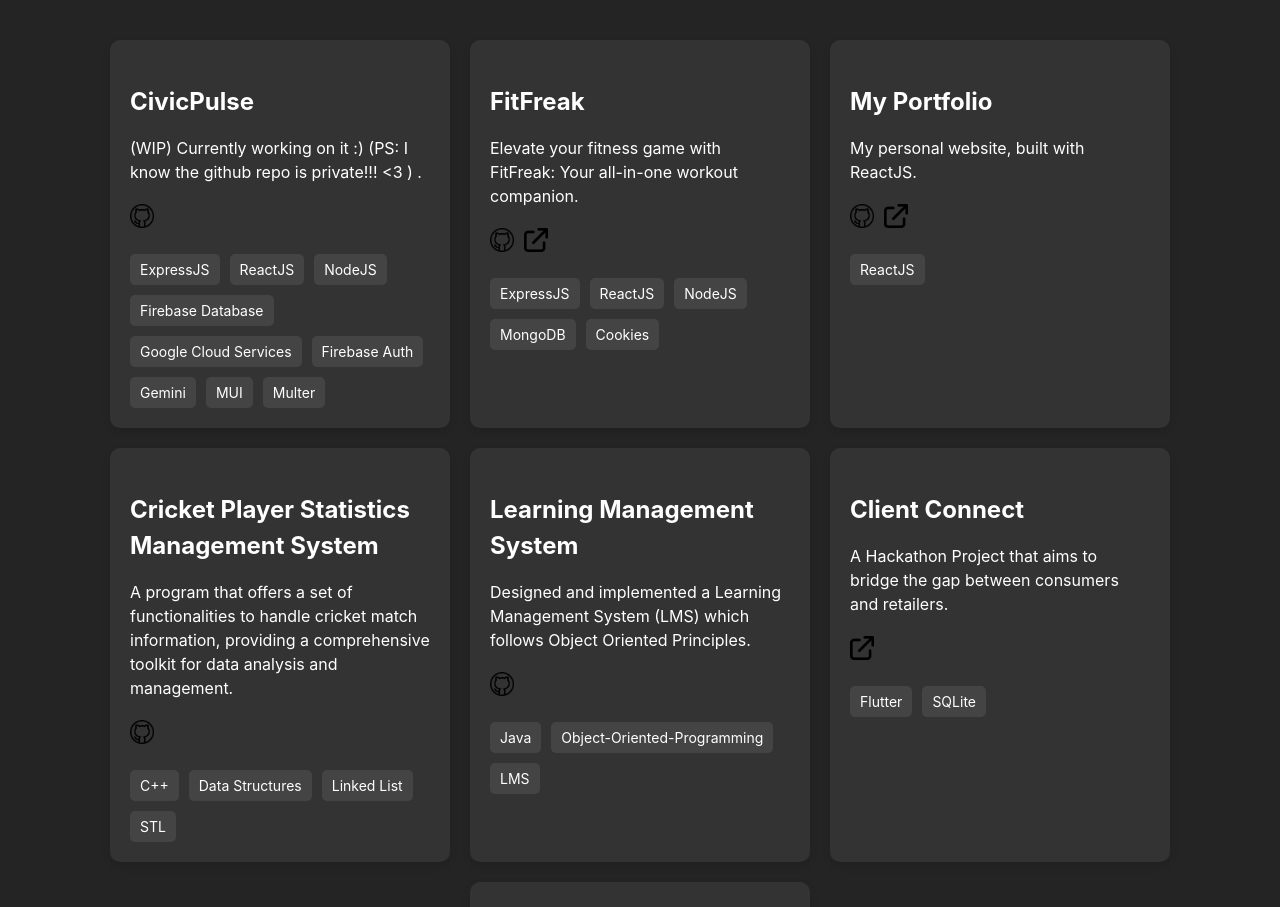
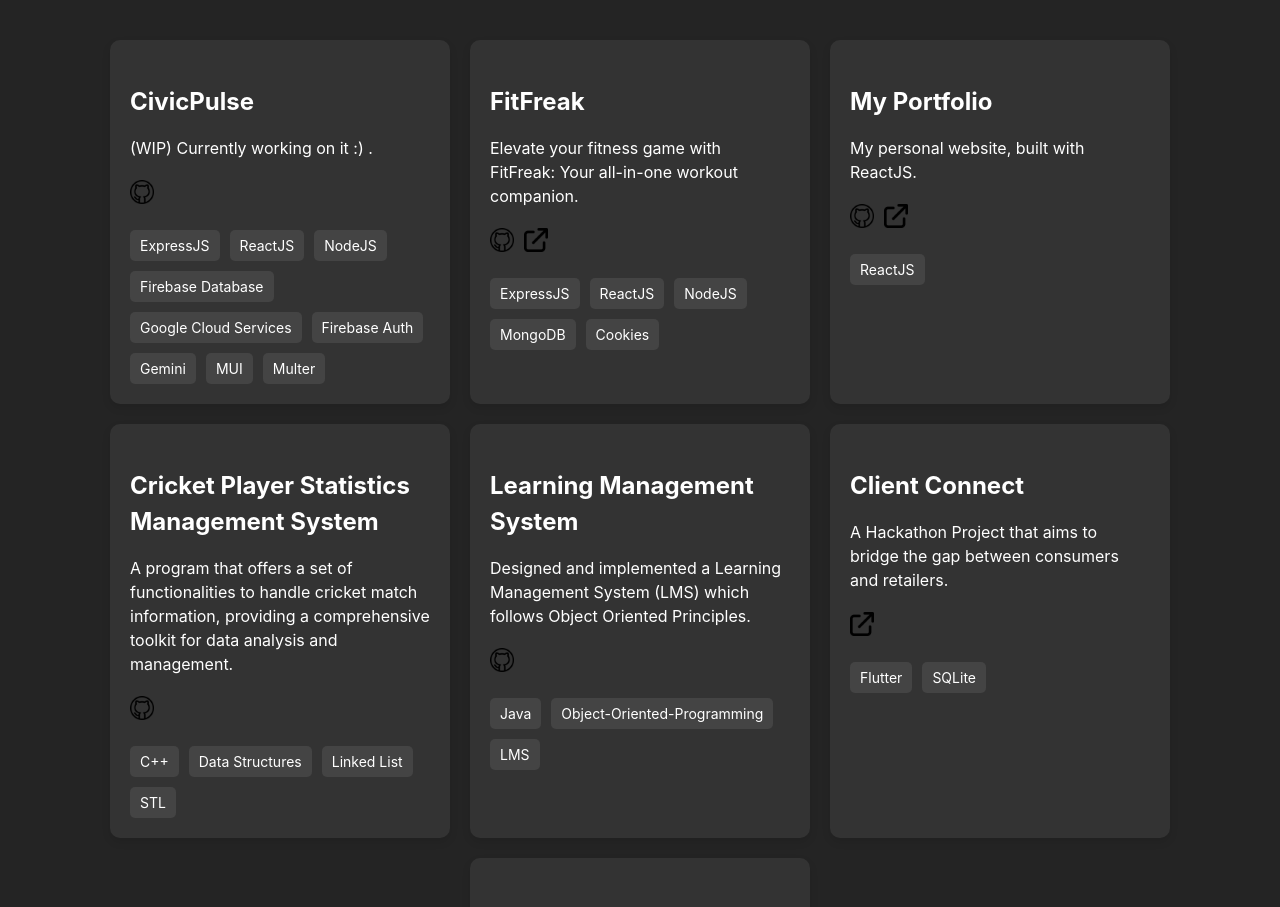
Before and after one commit to rushilpatel21/My-Portfolio, a React (Vite) app in the folder portfolio/: page / in a window 1280 px wide. Shown: the part 2580-3487 px from the top of the page. Built offline with nearby package versions, Linux system fonts and the light colour scheme; no server answers.

Commit message:
Update project.jsx

```diff
--- a/portfolio/src/pages/project.jsx
+++ b/portfolio/src/pages/project.jsx
@@ -5,7 +5,7 @@ import linkIcon from '../assets/link.png';
 const projects = [
   {
     title: 'CivicPulse',
-    description: '(WIP) Currently working on it :) (PS: I know the github repo is private!!! <3 ) .',
+    description: '(WIP) Currently working on it :) .',
     tags: ['ExpressJS', 'ReactJS', 'NodeJS' ,'Firebase Database', 'Google Cloud Services', 'Firebase Auth','Gemini', 'MUI', 'Multer' ],
     github: 'https://github.com/rushilpatel21/CivicPulse',
     link: '#',
```
